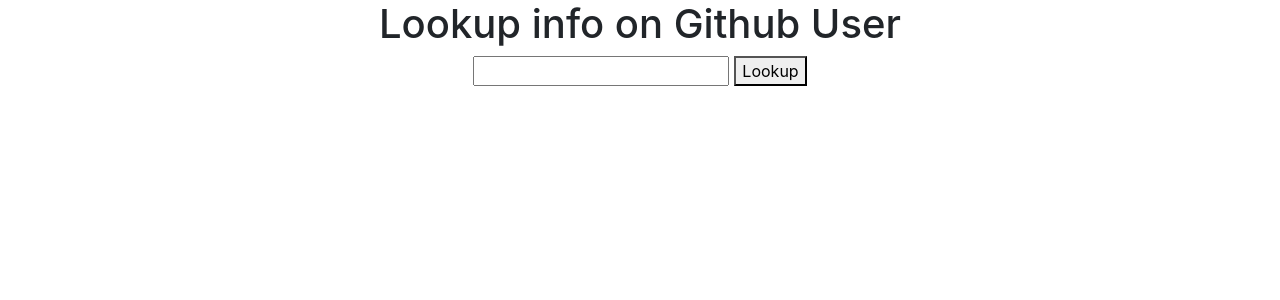
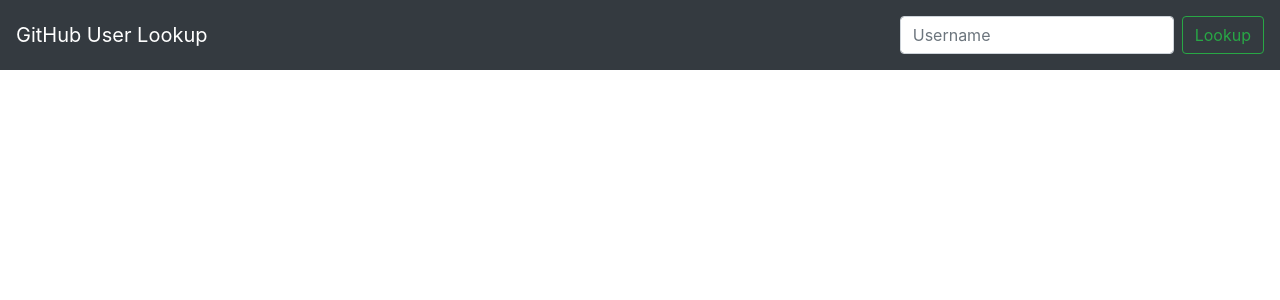
Before and after one commit to rtragle/github-magic, a React (Create React App) app: page / in a window 1280 px wide. Shown: the top 300 px of the page. Built offline with nearby package versions, Linux system fonts and the light colour scheme.

Commit message:
Implement Bootstrap Navbar and Inline Form

```diff
--- a/src/App.js
+++ b/src/App.js
@@ -26,9 +26,10 @@
 
     return (
       <div className="App">
-        <h1>Lookup info on Github User</h1>
-
-        <SearchForm onSearch={this.handleSearch} />
+        <nav className="navbar navbar-dark fixed-top bg-dark">
+          <a className="navbar-brand" href="/">GitHub User Lookup</a>
+          <SearchForm onSearch={this.handleSearch} />
+        </nav>
 
         {userName && (
           <UserInfo userName={userName} />
--- a/src/SearchForm.css
+++ /dev/null
@@ -1,7 +0,0 @@
-.search-form {
-  margin-bottom: 20px;
-}
-
-.search-form__input {
-  margin-right: 5px;
-}
--- a/src/SearchForm.js
+++ b/src/SearchForm.js
@@ -1,7 +1,5 @@
 import React, { PureComponent } from 'react';
 import PropTypes from 'prop-types';
-
-import './SearchForm.css';
 
 class SearchForm extends PureComponent {
   constructor(props) {
@@ -33,10 +31,9 @@
     const { userName } = this.state;
 
     return (
-      <form className="search-form" onSubmit={this.handleSearchClick}>
-        <input className="search-form__input" id="userName" type="text" value={userName} onChange={this.handleUserNameChange} />
-
-        <button type="submit">Lookup</button>
+      <form className="form-inline mt-2 mt-md-0" onSubmit={this.handleSearchClick}>
+        <input className="form-control mr-sm-2" id="userName" type="text" placeholder="Username" value={userName} onChange={this.handleUserNameChange} />
+        <button className="btn btn-outline-success my-2" type="submit">Lookup</button>
       </form>
     );
   }
```
